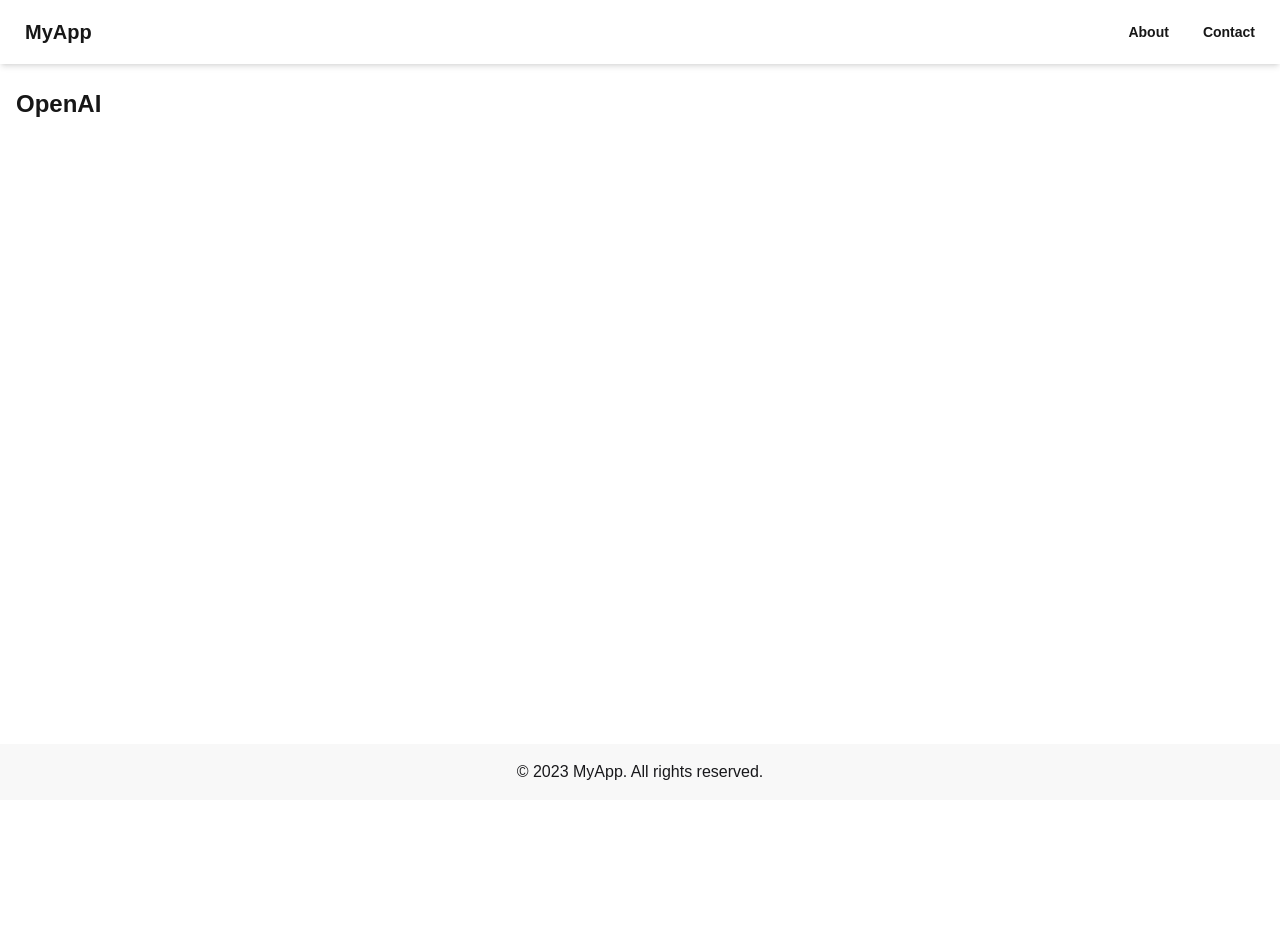
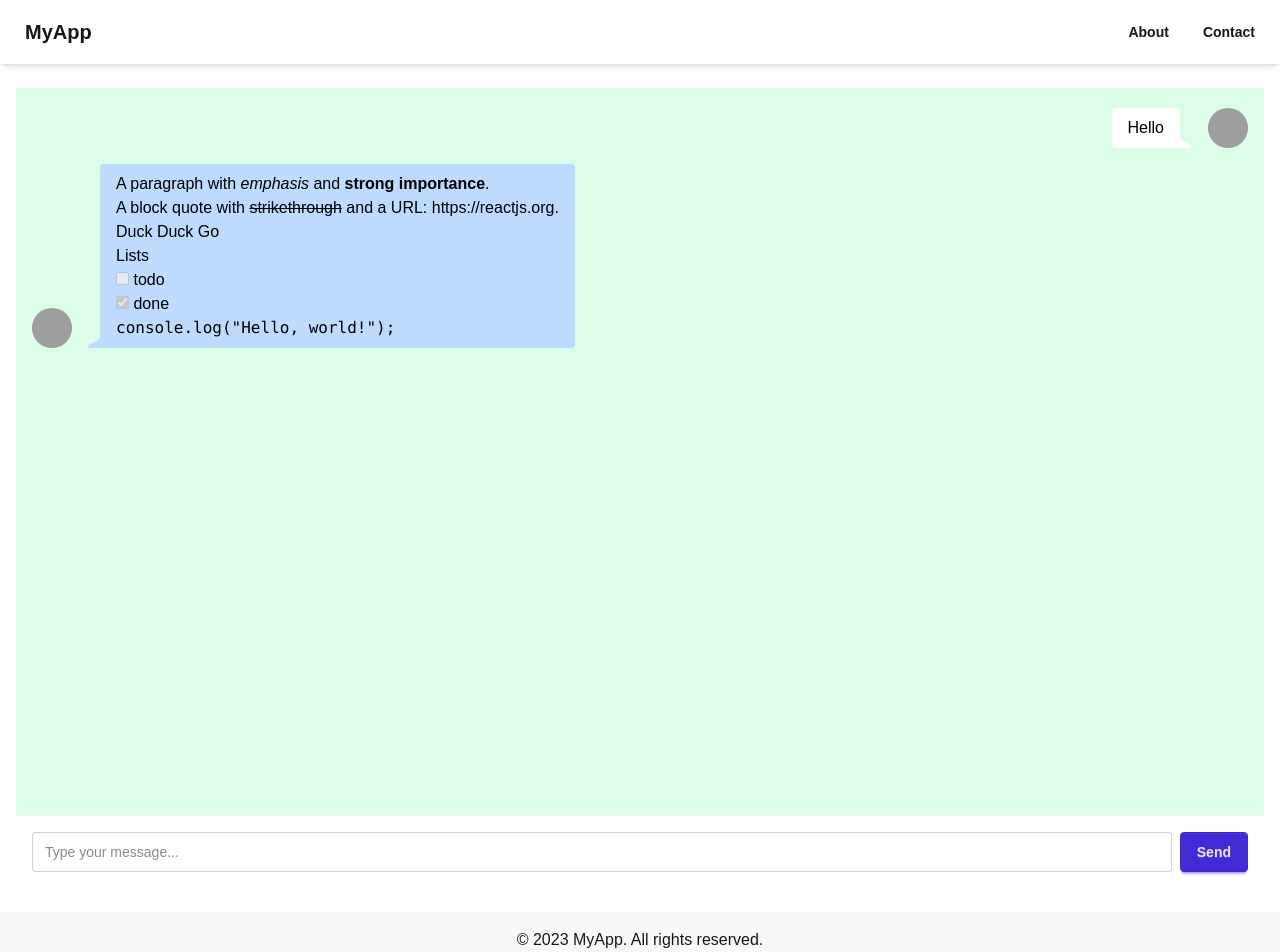
Before and after one commit to so-brian/sobrian-web, a Next.js app: page /openai in a window 1280 px wide. Shown: the top 952 px of the page. Before the commit the page ends 800 px from the top, so only its background shows below. Built offline with nearby package versions, Linux system fonts and the light colour scheme; grey boxes are pictures that could not be loaded.

Commit message:
display the local dialog

```diff
--- a/package.json
+++ b/package.json
@@ -15,7 +15,8 @@
     "react-dom": "^19.0.0",
     "react-markdown": "^10.1.0",
     "react-syntax-highlighter": "^15.6.1",
-    "remark-gfm": "^4.0.1"
+    "remark-gfm": "^4.0.1",
+    "uuid": "^11.1.0"
   },
   "devDependencies": {
     "@eslint/eslintrc": "^3",
--- a/src/app/openai/page.tsx
+++ b/src/app/openai/page.tsx
@@ -1,7 +1,109 @@
+'use client';
+
+import { useState } from 'react';
+import Markdown from 'react-markdown';
+import remarkGfm from 'remark-gfm';
+import { Message, MessageSender } from './view_models';
+import Image from 'next/image';
+import { Position } from './view_models/position';
+import { v4 as uuid } from 'uuid';
+
 export default function Page () {
-    return (
-        <div className="flex flex-col gap-4">
-            <h1 className="text-2xl font-bold">OpenAI</h1>
-        </div>
-    )
+
+  function sendMessage (text: string) {
+    console.log('Sending message:', text);
+
+    // Here you would typically call a function to send the message
+    setInput('');
+    setMessages((prevMessages) => {
+      const newMessage = new Message(
+        dialogId,
+        new MessageSender('user', 'user', '/user-avatar.png'),
+        input,
+        new Date(),
+      );
+      return [...prevMessages, newMessage];
+    });
+  }
+
+  function onInputChanged (e: React.ChangeEvent<HTMLInputElement>) {
+    setInput(e.target.value);
+  }
+
+  function onInputKeyDown (e: React.KeyboardEvent<HTMLInputElement>) {
+    if (input.trim() === '') {
+      return;
+    }
+    if (e.key === 'Enter' && e.shiftKey === false) {
+      e.preventDefault();
+      sendMessage(input);
+    }
+  }
+
+  function onEnterClicked () {
+    if (input.trim() === '') {
+      return;
+    }
+
+    sendMessage(input);
+  }
+
+  const dialogId = uuid();
+  const emptyMessages: Message[] = [
+    new Message(dialogId, new MessageSender('user', 'user', '/user-avatar.png'), 'Hello', new Date()),
+    new Message(dialogId, new MessageSender('ai', 'ai', '/user-avatar.png'), `A paragraph with *emphasis* and **strong importance**.
+
+> A block quote with ~strikethrough~ and a URL: https://reactjs.org.
+
+[Duck Duck Go](https://duckduckgo.com)
+
+* Lists
+* [ ] todo
+* [x] done
+
+\`\`\`javascript
+console.log("Hello, world!");
+\`\`\`
+`, new Date()),
+  ];
+  const [messages, setMessages] = useState(emptyMessages);
+  const [input, setInput] = useState('');
+
+  return (
+    <div className="flex flex-col h-screen">
+      {/* Dialog History */}
+      <div className="flex-grow bg-green-100 overflow-y-auto p-4">
+        {/* Example messages */}
+        {messages.map((message, index) => {
+          return (
+            <div key={index} className={`chat ${message.getPosition() === Position.END ? 'chat-end' : 'chat-start'} mb-2`}>
+              <div className={`chat-image avatar ${message.getPosition() === Position.END ? 'ml-4' : 'mr-4'}`}>
+                <div className="w-10 rounded-full">
+                  <Image src={message.avatarUrl} alt="Avatar" width={50} height={50} />
+                </div>
+              </div>
+              <div className={`chat-bubble ${message.getPosition() === Position.END ? 'bg-white text-black' : 'bg-blue-200 text-black'}`}>
+                <Markdown remarkPlugins={[remarkGfm]}>
+                  {message.text}
+                </Markdown>
+              </div>
+            </div>
+          );
+        })}
+      </div>
+
+      {/* Input Box */}
+      <div className="flex items-center p-4 border-t border-base-300">
+        <input
+          type="text"
+          value={input}
+          onChange={onInputChanged}
+          onKeyDown={onInputKeyDown}
+          placeholder="Type your message..."
+          className="input input-bordered flex-grow mr-2"
+        />
+        <button className="btn btn-primary" onClick={onEnterClicked}>Send</button>
+      </div>
+    </div>
+  );
 }
--- /dev/null
+++ b/src/app/openai/view_models/index.ts
@@ -0,0 +1,2 @@
+export * from './message';
+export * from './message_sender';
--- /dev/null
+++ b/src/app/openai/view_models/message.ts
@@ -0,0 +1,26 @@
+import { MessageSender } from "./message_sender";
+import { Position } from "./position";
+
+export class Message {
+    dialogId: string;
+    private sender: MessageSender;
+    text: string;
+    createdAt: Date;
+    avatarUrl: string;
+
+    constructor(dialogId: string, sender: MessageSender, text: string, createdAt: Date) {
+        this.dialogId = dialogId;
+        this.sender = sender;
+        this.text = text;
+        this.createdAt = createdAt;
+        this.avatarUrl = sender.avatarUrl;
+    }
+
+    getPosition (): Position {
+        if (this.sender.id === "user") {
+            return Position.END;
+        }
+
+        return Position.START;
+    }
+}
--- /dev/null
+++ b/src/app/openai/view_models/message_sender.ts
@@ -0,0 +1,11 @@
+export class MessageSender {
+    id: string;
+    name: string;
+    avatarUrl: string;
+
+    constructor(id: string, name: string, avatarUrl: string) {
+        this.id = id;
+        this.name = name;
+        this.avatarUrl = avatarUrl;
+    }
+}
--- /dev/null
+++ b/src/app/openai/view_models/position.ts
@@ -0,0 +1,4 @@
+export enum Position {
+    START = 'start',
+    END = 'end',
+}
```
Also changed, not shown: 1 other file (tests, documents, lock files or other folders).
